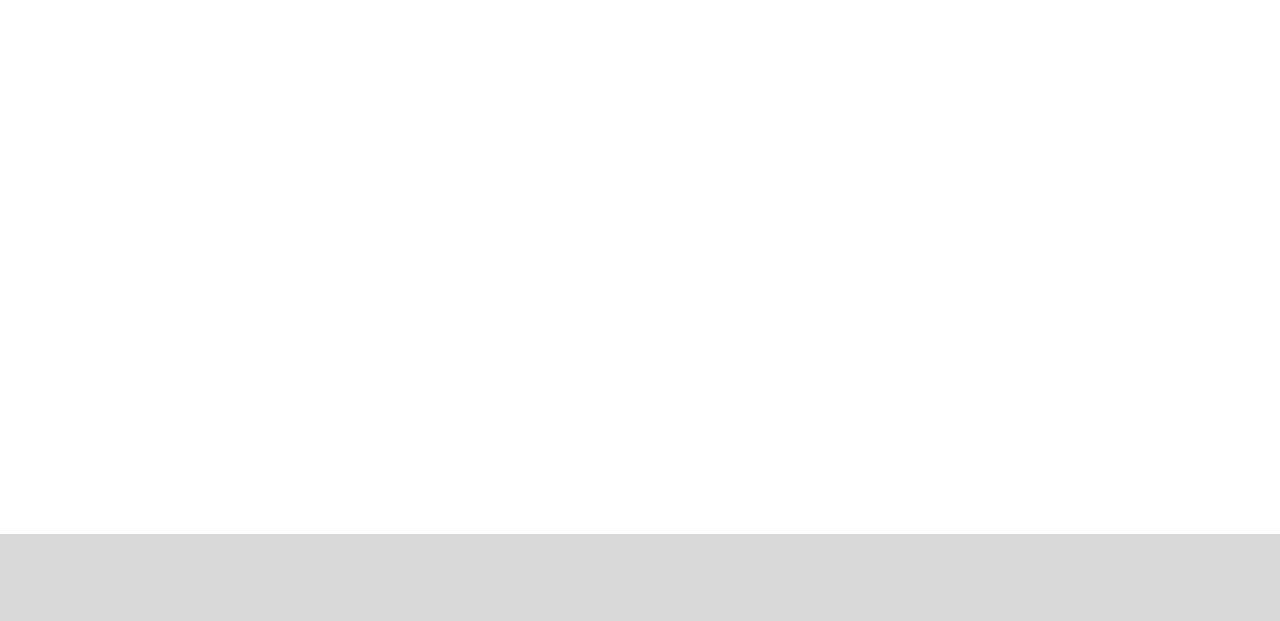
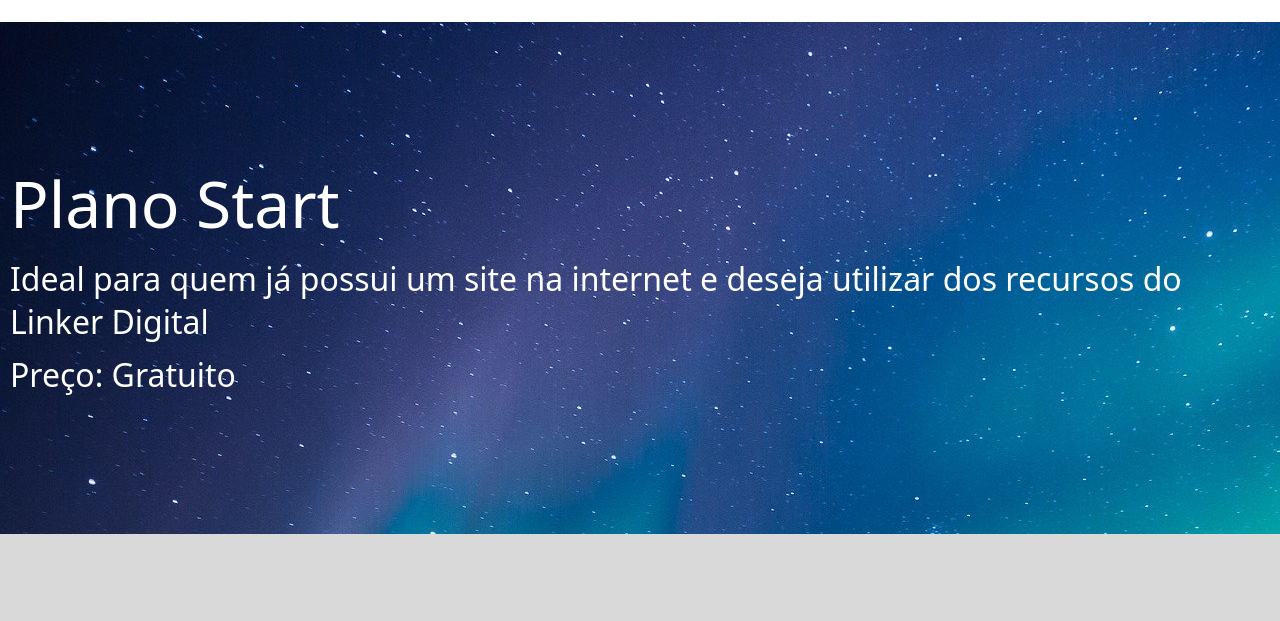
Before and after one commit to gabrielsinformatica/novo-linker-digital, a plain HTML site: page assinatura-start.html in a window 1280 px wide. Shown: the part 108-729 px from the top of the page. Drawn offline with Linux system fonts and the light colour scheme.

Commit message:
Update start.css

```diff
--- a/start.css
+++ b/start.css
@@ -64,7 +64,7 @@
 
 div#inicio {
     padding: 10% 0px;
-    background-image: url(imagens/aurora.jpg);
+    background-image: url(aurora.jpg);
     background-attachment: fixed;
     background-repeat: repeat-x;
     justify-content: center;
```
